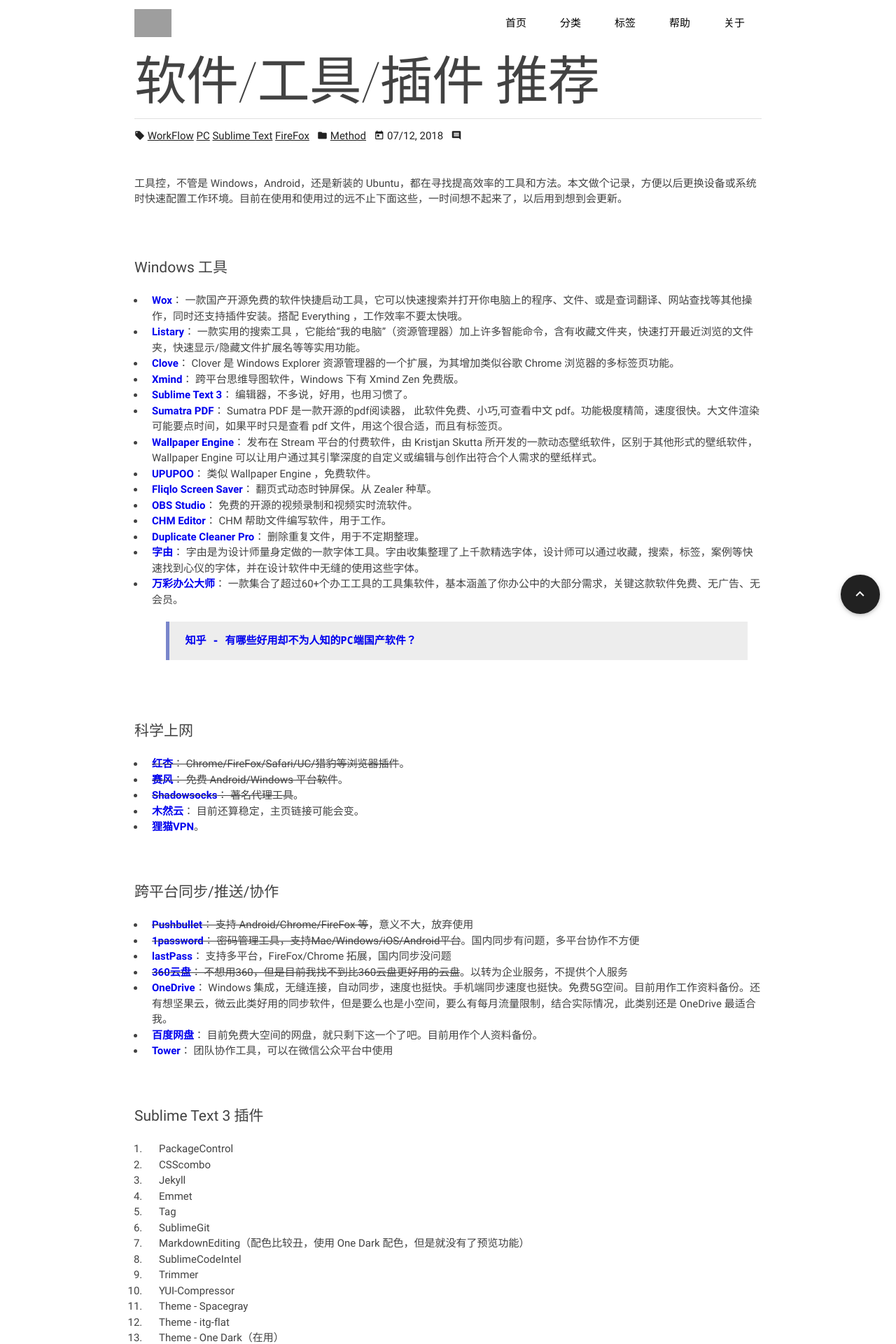
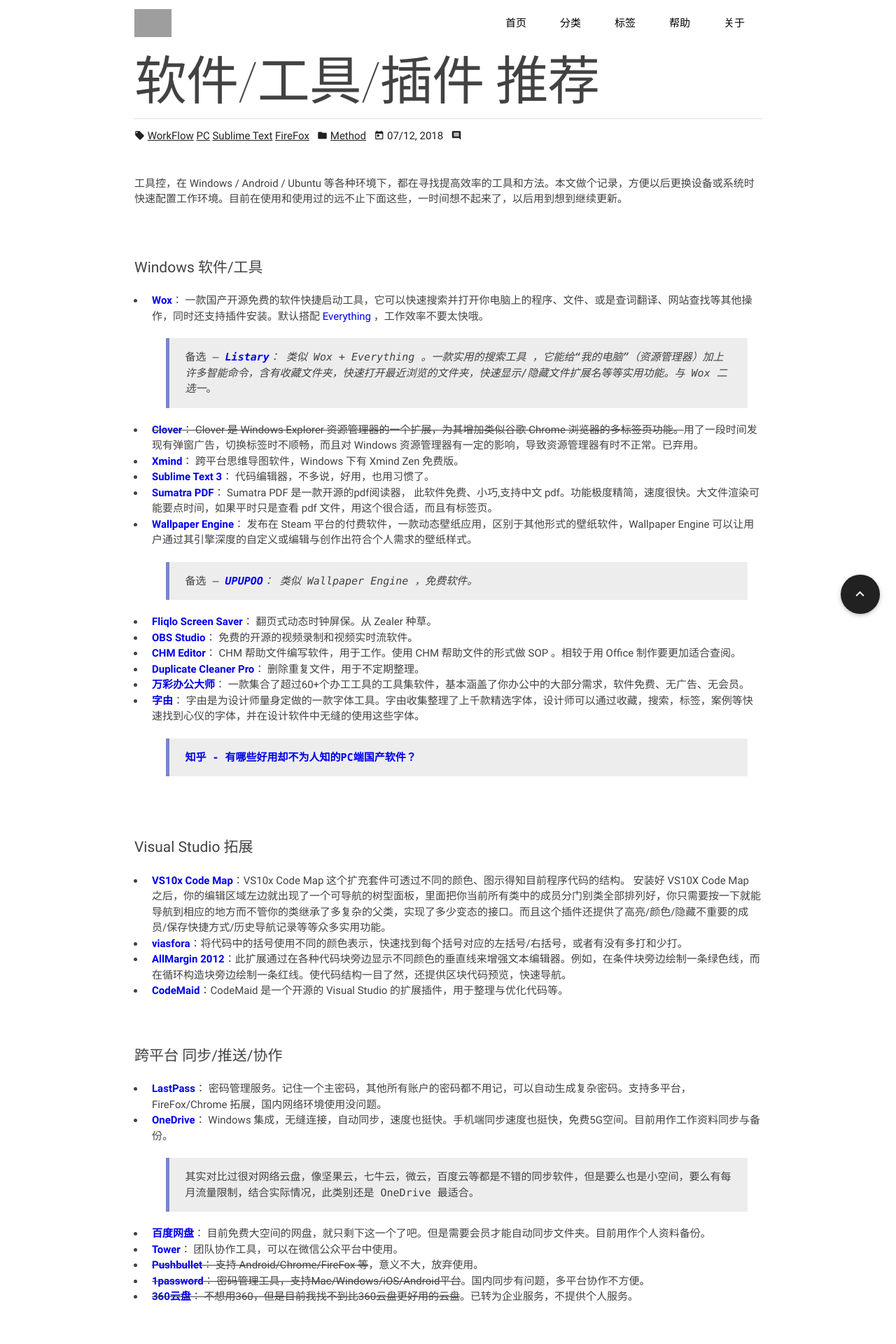
Before and after one commit to Ja50n/ja50n.github.com, a Jekyll site: the page built from _posts/2018-07-12-workflow.md, in a window 1280 px wide. Shown: the top 1920 px of the page at 70% size. Built offline with Jekyll 4.4.1, drawn with Linux system fonts in a browser that asks for light colours; some web fonts are replaced; comment, search, counter and statistics services are not loaded; some of the changed text lies outside the part shown; grey boxes are pictures that could not be loaded.

Commit message:
修改post180712，增加VS10X拓展推荐

```diff
--- a/_posts/2018-07-12-workflow.md
+++ b/_posts/2018-07-12-workflow.md
@@ -10,7 +10,7 @@
 
 ---
 
-工具控，不管是 Windows，Android，还是新装的 Ubuntu，都在寻找提高效率的工具和方法。本文做个记录，方便以后更换设备或系统时快速配置工作环境。目前在使用和使用过的远不止下面这些，一时间想不起来了，以后用到想到会更新。
+工具控，在 Windows / Android / Ubuntu 等各种环境下，都在寻找提高效率的工具和方法。本文做个记录，方便以后更换设备或系统时快速配置工作环境。目前在使用和使用过的远不止下面这些，一时间想不起来了，以后用到想到继续更新。
 
 <!--more-->
 
@@ -19,27 +19,56 @@
 <br>
 
 
-##### Windows 工具
+##### Windows 软件/工具
 
-+ [**Wox**](http://www.wox.one/)： 一款国产开源免费的软件快捷启动工具，它可以快速搜索并打开你电脑上的程序、文件、或是查词翻译、网站查找等其他操作，同时还支持插件安装。搭配 Everything ，工作效率不要太快哦。
-+ [**Listary**](http://www.listary.com/)： 一款实用的搜索工具 ，它能给“我的电脑”（资源管理器）加上许多智能命令，含有收藏文件夹，快速打开最近浏览的文件夹，快速显示/隐藏文件扩展名等等实用功能。
-+ [**Clove**](http://cn.ejie.me/)： Clover 是 Windows Explorer 资源管理器的一个扩展，为其增加类似谷歌 Chrome 浏览器的多标签页功能。
++ [**Wox**](http://www.wox.one/)： 一款国产开源免费的软件快捷启动工具，它可以快速搜索并打开你电脑上的程序、文件、或是查词翻译、网站查找等其他操作，同时还支持插件安装。默认搭配 [Everything](http://www.voidtools.com/) ，工作效率不要太快哦。
+    > 备选 -- *[**Listary**](http://www.listary.com/)： 类似 Wox + Everything 。一款实用的搜索工具 ，它能给“我的电脑”（资源管理器）加上许多智能命令，含有收藏文件夹，快速打开最近浏览的文件夹，快速显示/隐藏文件扩展名等等实用功能。与 Wox 二选一*。
++ ~~[**Clover**](http://cn.ejie.me/)： Clover 是 Windows Explorer 资源管理器的一个扩展，为其增加类似谷歌 Chrome 浏览器的多标签页功能。~~用了一段时间发现有弹窗广告，切换标签时不顺畅，而且对 Windows 资源管理器有一定的影响，导致资源管理器有时不正常。已弃用。
 + [**Xmind**](https://www.xmind.cn/)： 跨平台思维导图软件，Windows 下有 Xmind Zen 免费版。
-+ [**Sublime Text 3**](http://www.sublimetext.com/)： 编辑器，不多说，好用，也用习惯了。
-+ [**Sumatra PDF**](https://www.sumatrapdfreader.org/free-pdf-reader.html)： Sumatra PDF 是一款开源的pdf阅读器， 此软件免费、小巧,可查看中文 pdf。功能极度精简，速度很快。大文件渲染可能要点时间，如果平时只是查看 pdf 文件，用这个很合适，而且有标签页。
-+ [**Wallpaper Engine**](https://store.steampowered.com/app/431960/Wallpaper_Engine/)： 发布在 Stream 平台的付费软件，由 Kristjan Skutta 所开发的一款动态壁纸软件，区别于其他形式的壁纸软件，Wallpaper Engine 可以让用户通过其引擎深度的自定义或编辑与创作出符合个人需求的壁纸样式。
-+ [**UPUPOO**](http://www.upupoo.com/)： 类似 Wallpaper Engine ，免费软件。
++ [**Sublime Text 3**](http://www.sublimetext.com/)： 代码编辑器，不多说，好用，也用习惯了。
++ [**Sumatra PDF**](https://www.sumatrapdfreader.org/free-pdf-reader.html)： Sumatra PDF 是一款开源的pdf阅读器， 此软件免费、小巧,支持中文 pdf。功能极度精简，速度很快。大文件渲染可能要点时间，如果平时只是查看 pdf 文件，用这个很合适，而且有标签页。
++ [**Wallpaper Engine**](https://store.steampowered.com/app/431960/Wallpaper_Engine/)： 发布在 Steam 平台的付费软件，一款动态壁纸应用，区别于其他形式的壁纸软件，Wallpaper Engine 可以让用户通过其引擎深度的自定义或编辑与创作出符合个人需求的壁纸样式。
+    > 备选 -- *[**UPUPOO**](http://www.upupoo.com/)： 类似 Wallpaper Engine ，免费软件。*
 + [**Fliqlo Screen Saver**](https://fliqlo.com/)： 翻页式动态时钟屏保。从 Zealer 种草。
 + [**OBS Studio**](http://www.obsapp.net/)： 免费的开源的视频录制和视频实时流软件。
-+ [**CHM Editor**](https://chmeditor.com/)： CHM 帮助文件编写软件，用于工作。
++ [**CHM Editor**](https://chmeditor.com/)： CHM 帮助文件编写软件，用于工作。使用 CHM 帮助文件的形式做 SOP 。相较于用 Office 制作要更加适合查阅。
 + [**Duplicate Cleaner Pro**](https://www.duplicatecleaner.com/)： 删除重复文件，用于不定期整理。
++ [**万彩办公大师**](http://www.wofficebox.com/)： 一款集合了超过60+个办工工具的工具集软件，基本涵盖了你办公中的大部分需求，软件免费、无广告、无会员。
 + [**字由**](http://www.hellofont.cn/)： 字由是为设计师量身定做的一款字体工具。字由收集整理了上千款精选字体，设计师可以通过收藏，搜索，标签，案例等快速找到心仪的字体，并在设计软件中无缝的使用这些字体。
-+ [**万彩办公大师**](http://www.wofficebox.com/)： 一款集合了超过60+个办工工具的工具集软件，基本涵盖了你办公中的大部分需求，关键这款软件免费、无广告、无会员。
 > [**知乎 - 有哪些好用却不为人知的PC端国产软件？**](https://www.zhihu.com/question/68568875)
 
 
 <br>
 <br>
+
+
+##### Visual Studio 拓展
++ [**VS10x Code Map**](https://marketplace.visualstudio.com/items?itemName=MichaelKissBG8.VS10xCodeMAP)：VS10x Code Map 这个扩充套件可透过不同的颜色、图示得知目前程序代码的结构。
+安装好 VS10X Code Map 之后，你的编辑区域左边就出现了一个可导航的树型面板，里面把你当前所有类中的成员分门别类全部排列好，你只需要按一下就能导航到相应的地方而不管你的类继承了多复杂的父类，实现了多少变态的接口。而且这个插件还提供了高亮/颜色/隐藏不重要的成员/保存快捷方式/历史导航记录等等众多实用功能。
++ [**viasfora**](https://viasfora.com/)：将代码中的括号使用不同的颜色表示，快速找到每个括号对应的左括号/右括号，或者有没有多打和少打。
++ [**AllMargin 2012**](https://marketplace.visualstudio.com/items?itemName=fourpastmidnight.AllMargins2012)：此扩展通过在各种代码块旁边显示不同颜色的垂直线来增强文本编辑器。例如，在条件块旁边绘制一条绿色线，而在循环构造块旁边绘制一条红线。使代码结构一目了然，还提供区块代码预览，快速导航。
++ [**CodeMaid**](http://www.codemaid.net/)：CodeMaid 是一个开源的 Visual Studio 的扩展插件，用于整理与优化代码等。
+
+
+<br>
+<br>
+
+
+##### 跨平台 同步/推送/协作
+
++ [**LastPass**](https://www.lastpass.com/zh)： 密码管理服务。记住一个主密码，其他所有账户的密码都不用记，可以自动生成复杂密码。支持多平台，FireFox/Chrome 拓展，国内网络环境使用没问题。
++ [**OneDrive**](https://office.live.com/start/onedrive.aspx?omkt=en-us)： Windows 集成，无缝连接，自动同步，速度也挺快。手机端同步速度也挺快，免费5G空间。目前用作工作资料同步与备份。
+> 其实对比过很对网络云盘，像坚果云，七牛云，微云，百度云等都是不错的同步软件，但是要么也是小空间，要么有每月流量限制，结合实际情况，此类别还是 OneDrive 最适合。
++ [**百度网盘**](http://pan.baidu.com/download)： 目前免费大空间的网盘，就只剩下这一个了吧。但是需要会员才能自动同步文件夹。目前用作个人资料备份。
++ [**Tower**](https://tower.im/)： 团队协作工具，可以在微信公众平台中使用。
++ ~~[**Pushbullet**](https://www.pushbullet.com/)： 支持 Android/Chrome/FireFox 等~~，意义不大，放弃使用。
++ ~~[**1password**](https://agilebits.com/onepassword)： 密码管理工具，支持Mac/Windows/iOS/Android平台~~。国内同步有问题，多平台协作不方便。
++ ~~[**360云盘**](http://yunpan.360.cn/)： 不想用360，但是目前我找不到比360云盘更好用的云盘~~。已转为企业服务，不提供个人服务。
+
+
+<br>
+<br>
+
 
 ##### 科学上网
 
@@ -48,22 +77,6 @@
 + ~~[**Shadowsocks**](http://shadowsocks.org/en/index.html)： 著名代理工具~~。
 + [**木然云**](https://www.420d.net/)： 目前还算稳定，主页链接可能会变。
 + [**狸猫VPN**](https://www.limaojiasu.cn/)。
-
-
-<br>
-<br>
-
-
-##### 跨平台同步/推送/协作
-
-+ ~~[**Pushbullet**](https://www.pushbullet.com/)： 支持 Android/Chrome/FireFox 等~~，意义不大，放弃使用
-+ ~~[**1password**](https://agilebits.com/onepassword)： 密码管理工具，支持Mac/Windows/iOS/Android平台~~。国内同步有问题，多平台协作不方便
-+ [**lastPass**](https://www.lastpass.com/zh)： 支持多平台，FireFox/Chrome 拓展，国内同步没问题
-+ ~~[**360云盘**](http://yunpan.360.cn/)： 不想用360，但是目前我找不到比360云盘更好用的云盘~~。以转为企业服务，不提供个人服务
-+ [**OneDrive**](https://office.live.com/start/onedrive.aspx?omkt=en-us)： Windows 集成，无缝连接，自动同步，速度也挺快。手机端同步速度也挺快。免费5G空间。目前用作工作资料备份。还有想坚果云，微云此类好用的同步软件，但是要么也是小空间，要么有每月流量限制，结合实际情况，此类别还是 OneDrive 最适合我。
-+ [**百度网盘**](http://pan.baidu.com/download)： 目前免费大空间的网盘，就只剩下这一个了吧。目前用作个人资料备份。
-+ [**Tower**](https://tower.im/)： 团队协作工具，可以在微信公众平台中使用
-
 
 
 <br>
@@ -106,15 +119,15 @@
 ##### FireFox 拓展
 
 1. **印象笔记剪藏**
+1. **Adblock Plus**： 屏蔽广告
+1. **ColorPick Eyedropper**： 获取网页中某元素的色值
+4. **LastPass**：密码管理
+6. **图片助手**： 批量提取网页图片，不用再用开发者模式获取了
 1. ~~**红杏**： 科学上网~~
-1. **Adblock Plus**： 屏蔽广告
 1. ~~**PushBullet**： 跨平台推送~~ 意义不大，放弃使用
-1. **ColorPick Eyedropper**： 获取网页中某元素的色值
 2. ~~**Feedly**： RSS订阅~~ 各博主更新慢
 3. ~~**FireShot**： 网页截屏~~ 微信是最强大的截屏工具
-4. **LastPass**：密码管理
-5. ~~**Xmarks**： 跨平台书签同步~~（回归简单，只是用FireFox。所以弃用，在这这个拓展容易出现同步错误，导致书签有很多重复）
-6. **图片助手**： 批量提取网页图片，不用再用开发者模式获取了
+5. ~~**Xmarks**： 跨平台书签同步~~（回归简单，PC 端浏览器只用 FireFox Quantum 。所以弃用，而且这个拓展容易出现同步错误，导致书签重复）
 
 
 <br>
```
Also changed, not shown: css/materialize.css.
